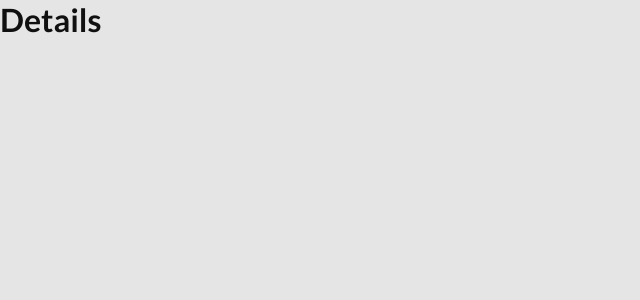
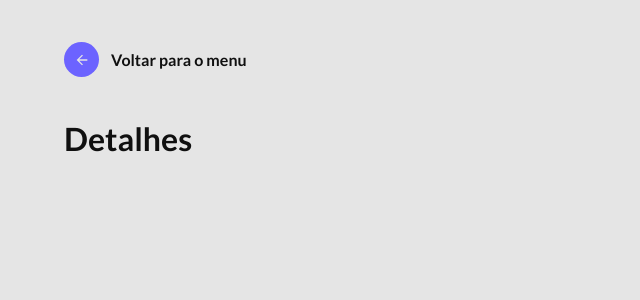
Before and after one commit to jessejonass/uptech-riachuelo, a React (Create React App) app: page /details/1 in a window 1280 px wide. Shown: the top 300 px of the page, without its empty margins (0-640 px from the left). Built offline with nearby package versions, Linux system fonts and the light colour scheme; no server answers.

Commit message:
feat: realiza busca de um livro na pagina de detalhes

```diff
--- a/src/components/Card/index.tsx
+++ b/src/components/Card/index.tsx
@@ -51,7 +51,11 @@ const Card: React.FC<Book> = ({ id, selfLink, volumeInfo }) => {
                     <strong>{title}</strong>
                     <span>{subtitle}</span>
                     <span>Idioma: {language.toUpperCase()}</span>
-                    <a href={previewLink} target="blank">
+                    <a
+                        href={previewLink}
+                        target="blank"
+                        rel="noopener noreferrer"
+                    >
                         Ver no Google Books
                     </a>
                 </div>
--- a/src/routes/index.tsx
+++ b/src/routes/index.tsx
@@ -9,7 +9,7 @@ const Routes: React.FC = () => {
     return (
         <Switch>
             <Route exact path="/" component={Home} />
-            <Route path="/details" component={Details} />
+            <Route path="/details/:id" component={Details} />
             <Route path="/favorites" component={Favorites} />
         </Switch>
     );
--- a/src/views/Details/index.tsx
+++ b/src/views/Details/index.tsx
@@ -1,9 +1,55 @@
-import React from 'react';
+import React, { useState, useEffect } from 'react';
+import { RouteComponentProps } from 'react-router-dom';
+import Back from '../../components/Back';
 
-const Details: React.FC = () => {
+import './styles.scss';
+
+interface Book {
+    id: string;
+    selfLink: string;
+    volumeInfo: {
+        title: string;
+        subtitle?: string;
+        imageLinks: {
+            thumbnail: string;
+            smallThumbnail: string;
+        };
+        language: string;
+        previewLink: string;
+    };
+}
+
+interface RouterProps {
+    id: string;
+}
+
+type DetailsProps = RouteComponentProps<RouterProps>;
+
+const Details: React.FC<DetailsProps> = ({ match }) => {
+    const [book, setBook] = useState<Book>({} as Book);
+    const [loading, setLoading] = useState(false);
+
+    const { id } = match.params;
+
+    useEffect(() => {
+        async function loadBook() {
+            setLoading(true);
+            await fetch(
+                `https://www.googleapis.com/books/v1/volumes?q=search+${id}`,
+            )
+                .then(response => response.json())
+                .then(data => {
+                    setBook(data.items);
+                    setLoading(false);
+                });
+        }
+        loadBook();
+    }, [id]);
+
     return (
         <div className="details__container">
-            <h1>Details</h1>
+            <Back />
+            <h1>Detalhes</h1>
         </div>
     );
 };
--- /dev/null
+++ b/src/views/Details/styles.scss
@@ -0,0 +1,5 @@
+.details__container {
+    max-width: 1200px;
+    margin: 0 auto;
+    padding: 42px 24px;
+}
```
